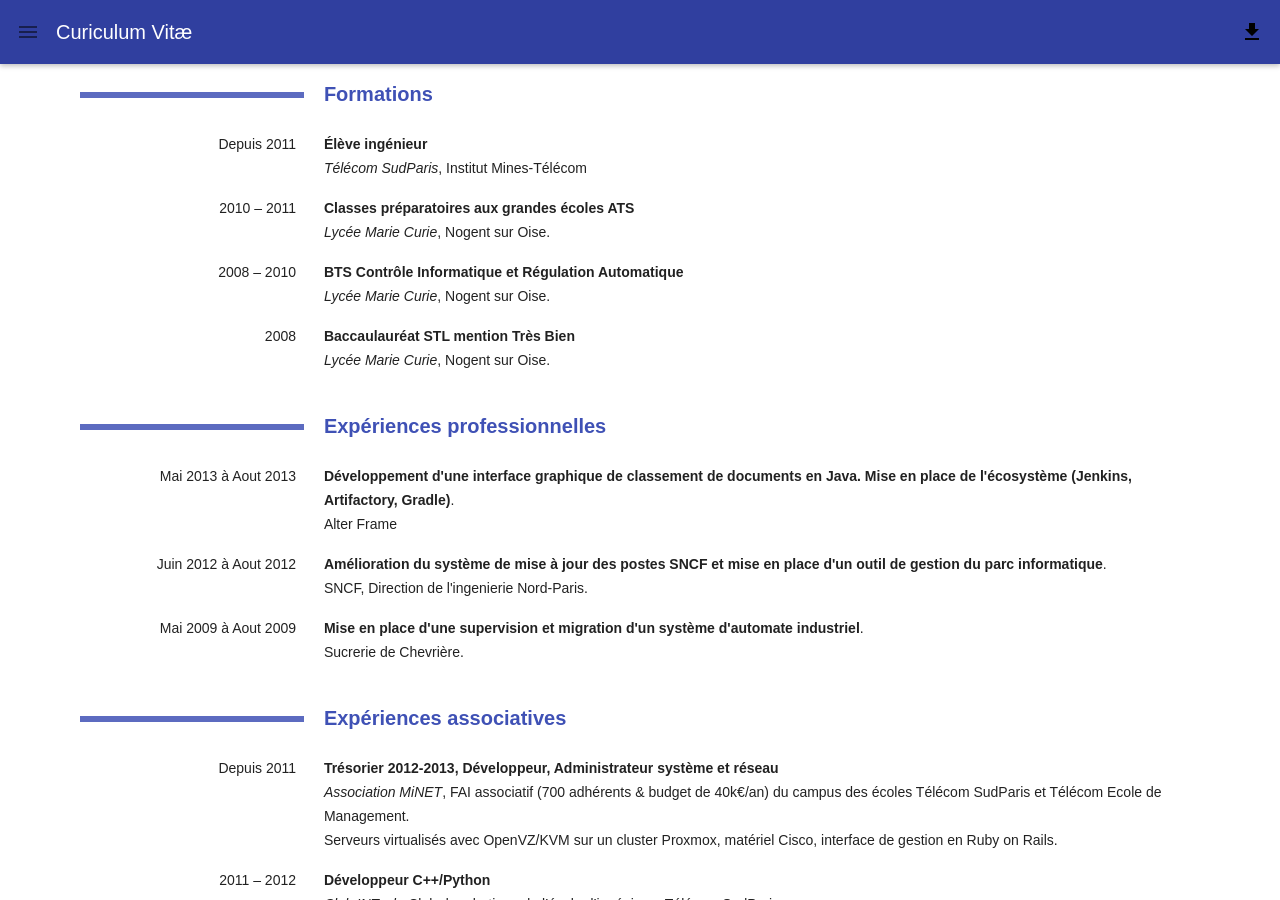
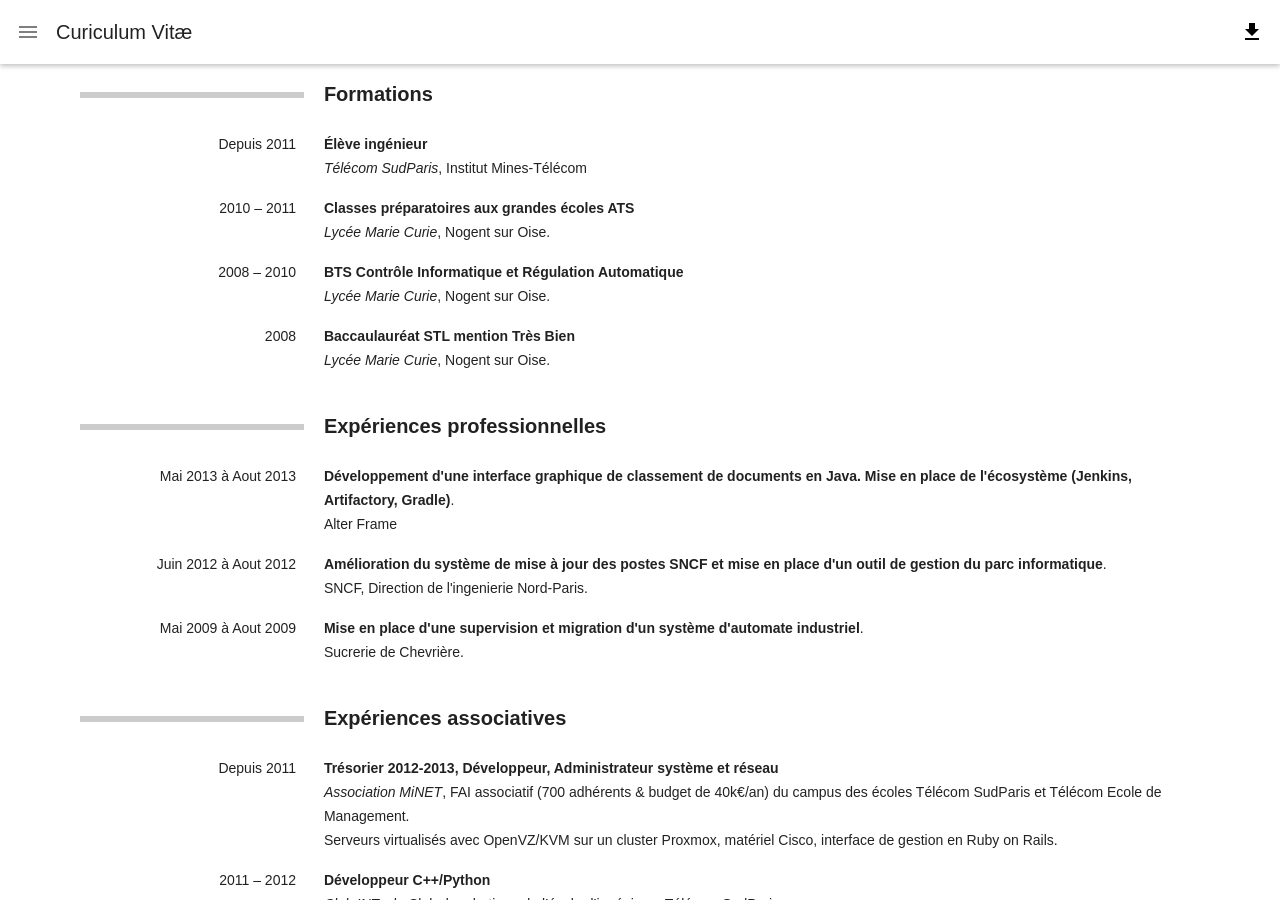
Before and after one commit to fmonniot/fmonniot.github.com, a Jekyll site: the page built from cv.html, in a window 1280 px wide and 900 px high. Built offline with Jekyll 4.4.1, drawn with Linux system fonts in a browser that asks for light colours; some web fonts are replaced; Markdown is read by kramdown in place of the engine named in the settings.

Commit message:
use no theme on CV

```diff
--- a/cv.html
+++ b/cv.html
@@ -6,7 +6,7 @@ appbar:
       title: Télécharger en PDF
       icon: download
   title: Curiculum Vitæ
-theme: theme-indigo
+theme: no-theme
 ---
 <address class="vcard only-print">
     <p class="adr">
```
